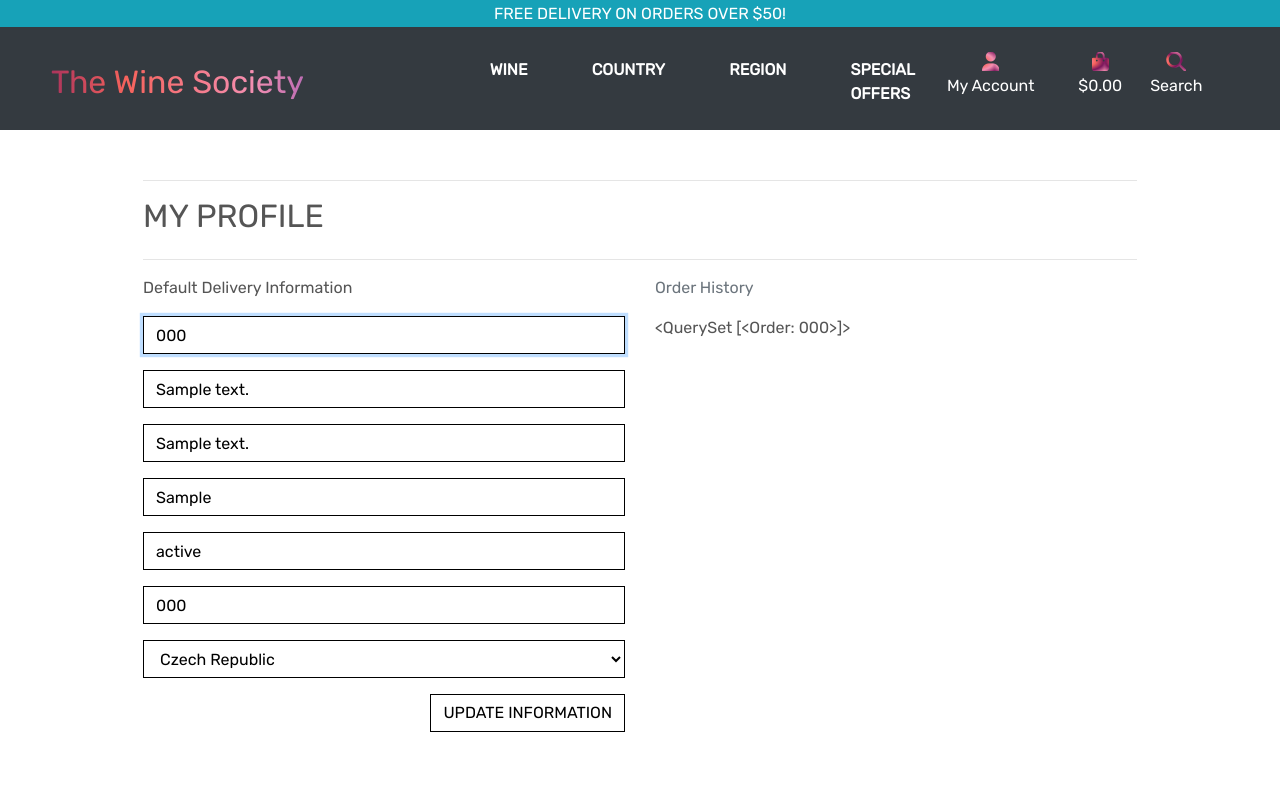
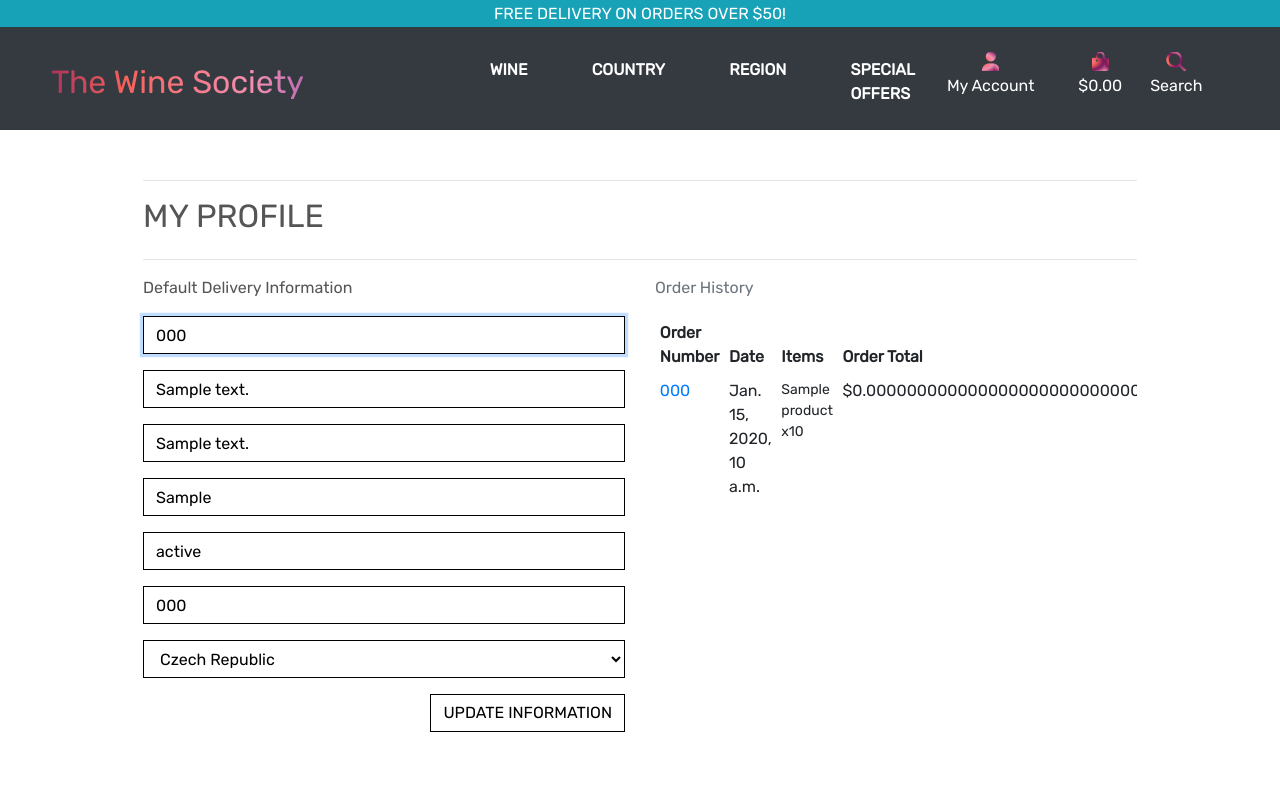
Before and after one commit to Code-Institute-Submissions/ecommerce-pp5-2, a Django app: page /profile/ in a window 1280 px wide. Run offline with Django 3.2, Linux system fonts and the light colour scheme; a user stored in the database is signed in; tables that the repository leaves empty hold one stand-in row (values such as "Sample post"); some libraries are stand-ins or nearby versions.

Commit message:
Add deatils to profile

```diff
--- a/bag/contexts.py
+++ b/bag/contexts.py
@@ -15,6 +15,7 @@ def bag_contents(request):
             product = get_object_or_404(Product, pk=item_id)
             price_to_use = product.discounted_price if product.discounted_price else product.price
             total += item_data * price_to_use
+            print(total)
             product_count += item_data
             bag_items.append({
                 'item_id': item_id,
@@ -39,8 +40,10 @@ def bag_contents(request):
     else:
         delivery = 0
         free_delivery_delta = 0
-
+    print(delivery)
+    print(total)
     grand_total = delivery + total
+    print(grand_total)
 
     context = {
         'bag_items': bag_items,
--- a/checkout/admin.py
+++ b/checkout/admin.py
@@ -15,7 +15,7 @@ class OrderAdmin(admin.ModelAdmin):
                        'grand_total', 'original_bag',
                        'stripe_pid')
 
-    fields = ('order_number', 'date', 'full_name',
+    fields = ('order_number', 'user_profile', 'date', 'full_name',
               'email', 'phone_number', 'country',
               'postcode', 'town_or_city', 'street_address1',
               'street_address2', 'county_or_state', 'delivery_cost',
--- a/profiles/static/profiles/css/profile.css
+++ b/profiles/static/profiles/css/profile.css
@@ -1,3 +1,8 @@
+.order-history {
+    max-height: 416px;
+    overflow-y: auto;
+}
+
 #profile-update-form .form-control {
     color: #000;
 }
--- a/profiles/templates/profiles/profile.html
+++ b/profiles/templates/profiles/profile.html
@@ -34,7 +34,44 @@
             </div>
             <div class="col-12 col-lg-6">
                 <p class="text-muted">Order History</p>
-                {{ orders }}
+                <div class="order-history table-responsive">
+                    <table class="table table-sm table-borderless">
+                        <thead>
+                            <tr>
+                                <th>Order Number</th>
+                                <th>Date</th>
+                                <th>Items</th>
+                                <th>Order Total</th>
+                            </tr>
+                        </thead>
+                        <tbody>
+                            {% for order in orders %}
+                            <tr>
+                                <td>
+                                    <a href="{% url 'order_history' order.order_number %}" title="{{ order.order_number }}">
+                                        {{ order.order_number|truncatechars:6 }}
+                                    </a>
+                                </td>
+                                <td>
+                                    {{ order.date }}
+                                </td>
+                                <td>
+                                    <ul class="list-unstyled">
+                                        {% for item in order.lineitems.all %}
+                                        <li class="small">
+                                            {{ item.product.name}} x{{ item.quantity }}
+                                        </li>
+                                        {% endfor %}
+                                    </ul>
+                                </td>
+                                <td>
+                                    ${{ grand_total }}
+                                </td>
+                            </tr>
+                            {% endfor %}
+                        </tbody>
+                    </table>
+                </div>
             </div>
         </div>
 {% endblock %}
--- a/profiles/urls.py
+++ b/profiles/urls.py
@@ -2,5 +2,6 @@ from django.urls import path
 from . import views
 
 urlpatterns = [
-    path('', views.profile, name='profile')
+    path('', views.profile, name='profile'),
+    path('order_history/<order_number>', views.order_history, name='order_history'),
 ]
--- a/profiles/views.py
+++ b/profiles/views.py
@@ -2,6 +2,7 @@ from django.shortcuts import render, get_object_or_404
 from django.contrib import messages
 from .models import UserProfile
 from .forms import UserProfileForm
+from checkout.models import Order
 
 
 def profile(request):
@@ -25,3 +26,20 @@ def profile(request):
     }
 
     return render(request, template, context)
+
+
+def order_history(request, order_number):
+    order = get_object_or_404(Order, order_number=order_number)
+
+    messages.info(request, (
+        f'This is a past confirmation for order number { order_number }. '
+        'A confirmation email was sent on the order date.'
+    ))
+
+    template = 'checkout/checkout_success.html'
+    context = {
+        'order': order,
+        'from_profile': True
+    }
+
+    return render(request, template, context)
```
Also changed, not shown: checkout/templates/checkout/checkout_success.html (+9 -0 lines), checkout/views.py (+26 -2 lines).
